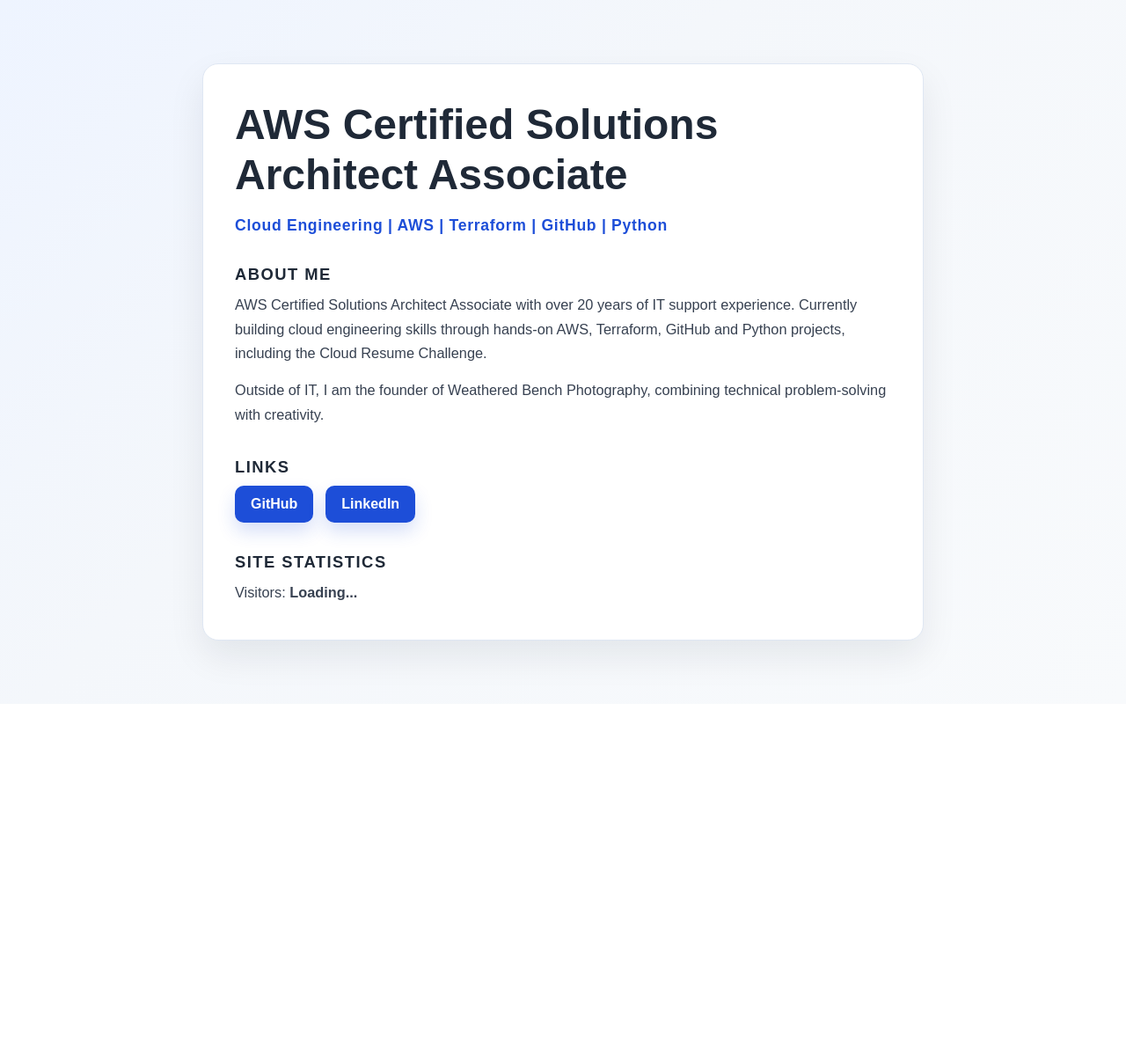
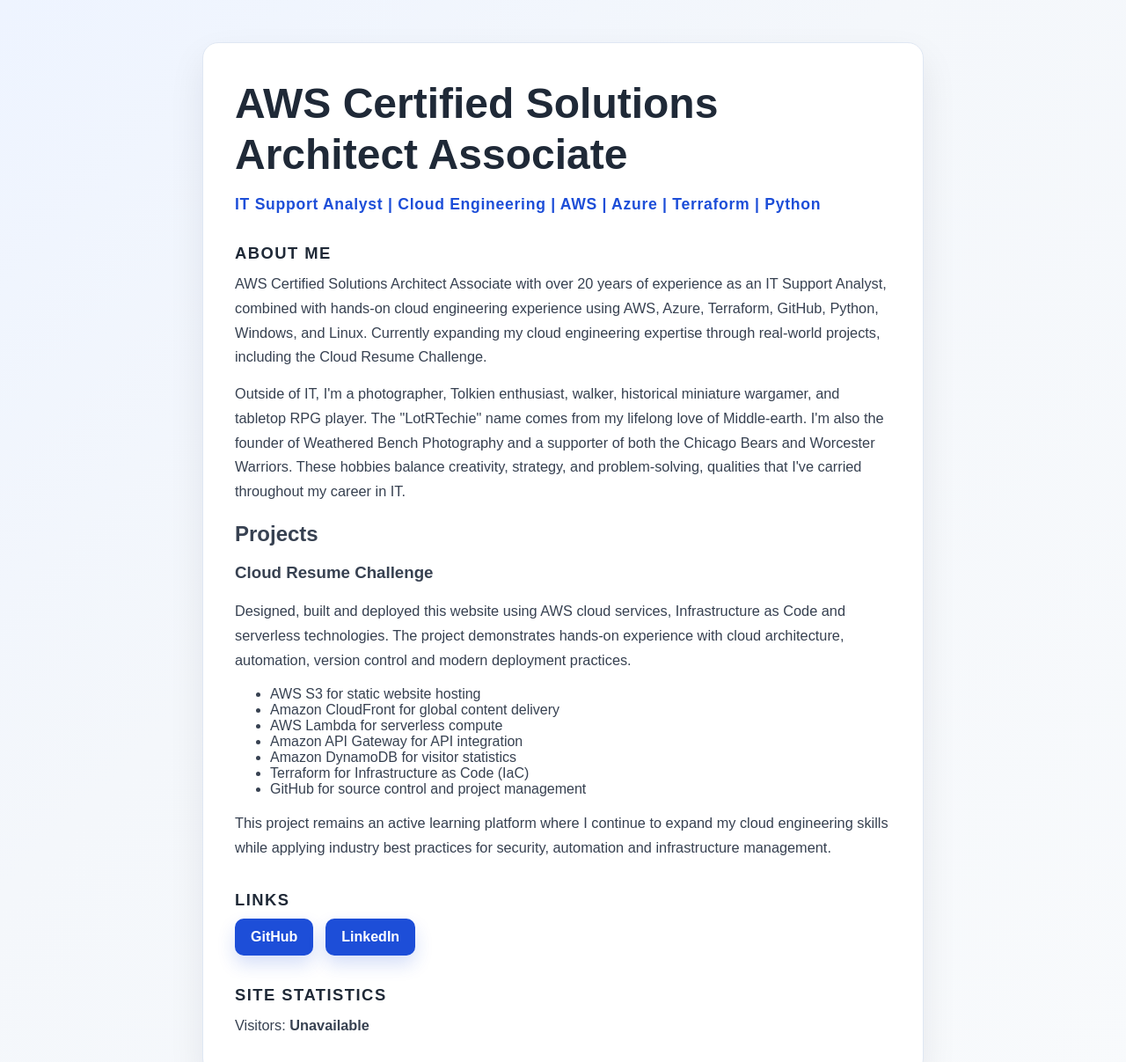
Before and after one commit to LotRTechGeek/cloud-resume-challenge, a plain HTML site: page Website/index.html in a window 1280 px wide. Shown: the top 1207 px of the page at 88% size. Before the commit the page ends 800 px from the top, so only its background shows below. Drawn offline with Linux system fonts and the light colour scheme; no server answers.

Commit message:
feat: add custom domain and update cloud resume site

```diff
--- a/Website/index.html
+++ b/Website/index.html
@@ -105,15 +105,49 @@
     <main class="page">
       <div class="card">
         <h1>AWS Certified Solutions Architect Associate</h1>
-        <div class="subtitle">Cloud Engineering | AWS | Terraform | GitHub | Python</div>
+        <div class="subtitle">IT Support Analyst | Cloud Engineering | AWS | Azure | Terraform | Python</div>
 
         <section class="section">
           <h2 class="section-title">About Me</h2>
           <p>
-            AWS Certified Solutions Architect Associate with over 20 years of IT support experience. Currently building cloud engineering skills through hands-on AWS, Terraform, GitHub and Python projects, including the Cloud Resume Challenge.
+
+        AWS Certified Solutions Architect Associate with over 20 years of experience as an IT Support Analyst, combined with hands-on cloud engineering experience using AWS, Azure, Terraform, GitHub, Python, Windows, and Linux. Currently expanding my cloud engineering expertise through real-world projects, including the Cloud Resume Challenge.
           </p>
           <p style="margin-top: 14px;">
-            Outside of IT, I am the founder of Weathered Bench Photography, combining technical problem-solving with creativity.
+          <p>
+       Outside of IT, I'm a photographer, Tolkien enthusiast, walker, historical miniature
+    wargamer, and tabletop RPG player. The "LotRTechie" name comes from my lifelong love
+    of Middle-earth. I'm also the founder of Weathered Bench Photography and a supporter
+    of both the Chicago Bears and Worcester Warriors. These hobbies balance creativity,
+    strategy, and problem-solving, qualities that I've carried throughout my career in IT.
+</p>
+
+    <h2>Projects</h2>
+
+    <h3>Cloud Resume Challenge</h3>
+
+    <p>
+        Designed, built and deployed this website using AWS cloud services,
+        Infrastructure as Code and serverless technologies. The project demonstrates
+        hands-on experience with cloud architecture, automation, version control and
+        modern deployment practices.
+    </p>
+
+    <ul>
+        <li>AWS S3 for static website hosting</li>
+        <li>Amazon CloudFront for global content delivery</li>
+        <li>AWS Lambda for serverless compute</li>
+        <li>Amazon API Gateway for API integration</li>
+        <li>Amazon DynamoDB for visitor statistics</li>
+        <li>Terraform for Infrastructure as Code (IaC)</li>
+        <li>GitHub for source control and project management</li>
+    </ul>
+
+    <p>
+        This project remains an active learning platform where I continue to expand
+        my cloud engineering skills while applying industry best practices for
+        security, automation and infrastructure management.
+    </p>
           </p>
         </section>
 
@@ -144,8 +178,15 @@
       </div>
     </main>
     <script>
-<script>
-fetch("<a href="https://rssh4yz3c8.execute-api.eu-west-2.amazonaws.com/count")
+fetch("https://rssh4yz3c8.execute-api.eu-west-2.amazonaws.com/count")
+  .then(response => response.json())
+  .then(data => {
+    document.getElementById("visitor-count").textContent = data.count;
+  })
+  .catch(error => {
+    console.error("Visitor counter error:", error);
+    document.getElementById("visitor-count").textContent = "Unavailable";
+  });
 </script>
   </body>
 </html>
```
Also changed, not shown: 2 other files.
